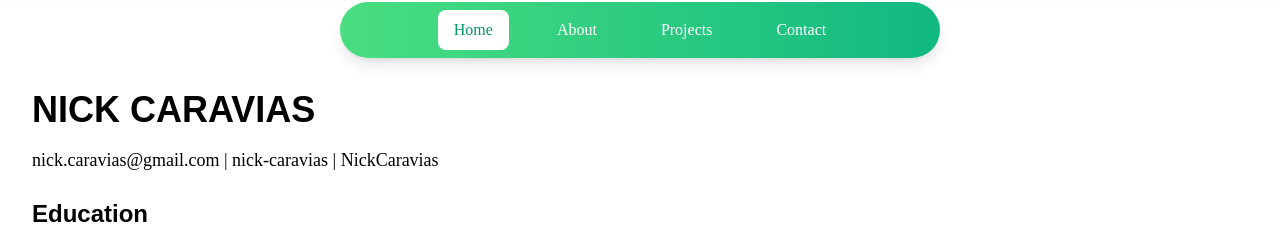
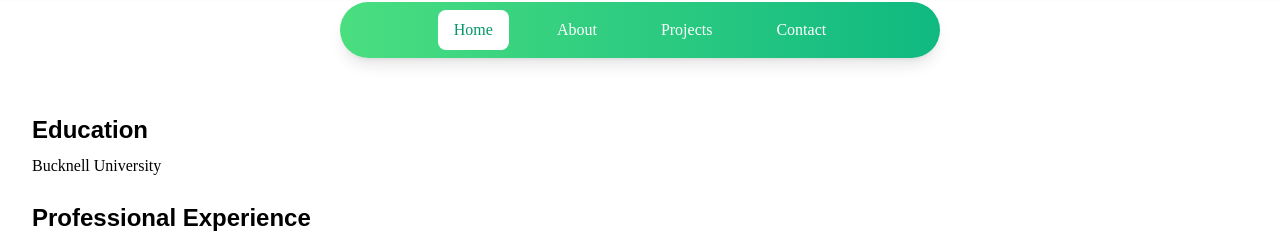
Before and after one commit to NickCaravias/nickcaravias.github.io, a React (Vite) app in the folder nick-caravias/: page / in a window 1280 px wide. Shown: the part 798-1031 px from the top of the page. Built offline with nearby package versions, Linux system fonts and the light colour scheme; grey boxes are pictures that could not be loaded.

Commit message:
content updates

```diff
--- a/nick-caravias/src/pages/About.tsx
+++ b/nick-caravias/src/pages/About.tsx
@@ -1,9 +1,6 @@
 function About() {
   return (
     <div className="p-8">
-      <h1 className="text-4xl font-bold mb-4">NICK CARAVIAS</h1>
-      <p className="text-lg mb-2"> nick.caravias@gmail.com | nick-caravias | NickCaravias</p>
-
       <h2 className="text-2xl font-bold mt-6 mb-2">Education</h2>
       <p className="mb-2">Bucknell University</p>
 
```
